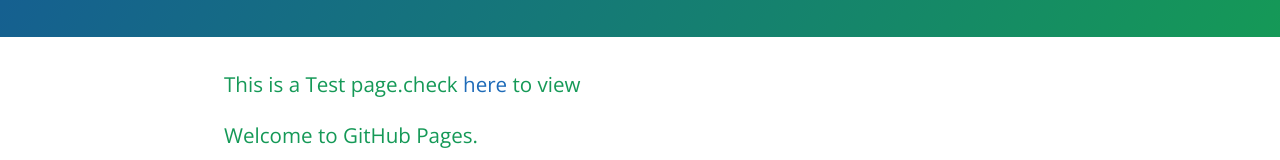
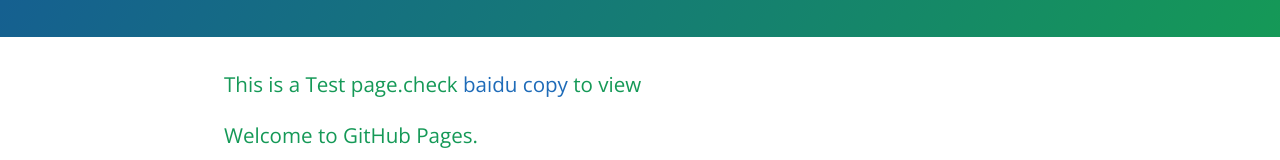
Before and after one commit to agoagent/goagent-s-heaven, a plain HTML site: page index.html in a window 1280 px wide. Shown: the part 346-506 px from the top of the page. Drawn offline with nearby package versions, Linux system fonts and the light colour scheme.

Commit message:
Update index.html

```diff
--- a/index.html
+++ b/index.html
@@ -20,7 +20,7 @@
 
     <section class="main-content">
       <h3>
-<p>This is a Test page.check <a href="Test.html">here</a> to view</p>
+<p>This is a Test page.check <a href="Test.html">baidu copy</a> to view</p>
 <a id="welcome-to-github-pages" class="anchor" href="#welcome-to-github-pages" aria-hidden="true"><span aria-hidden="true" class="octicon octicon-link"></span></a>Welcome to GitHub Pages.</h3>
 
 <p>This automatic page generator is the easiest way to create beautiful pages for all of your projects. Author your page content here <a href="https://guides.github.com/features/mastering-markdown/">using GitHub Flavored Markdown</a>, select a template crafted by a designer, and publish. After your page is generated, you can check out the new <code>gh-pages</code> branch locally. If you’re using GitHub Desktop, simply sync your repository and you’ll see the new branch.</p>
```
